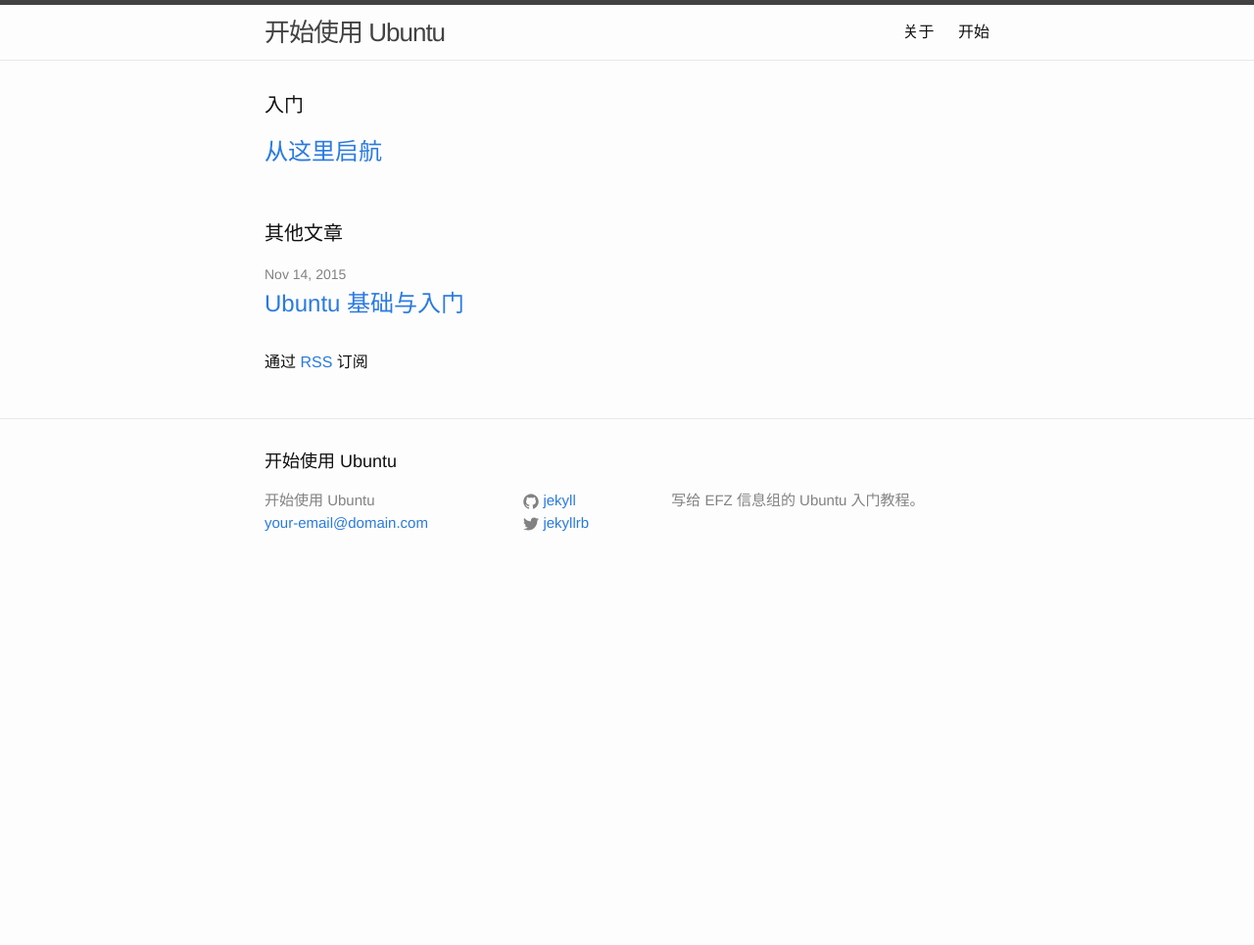
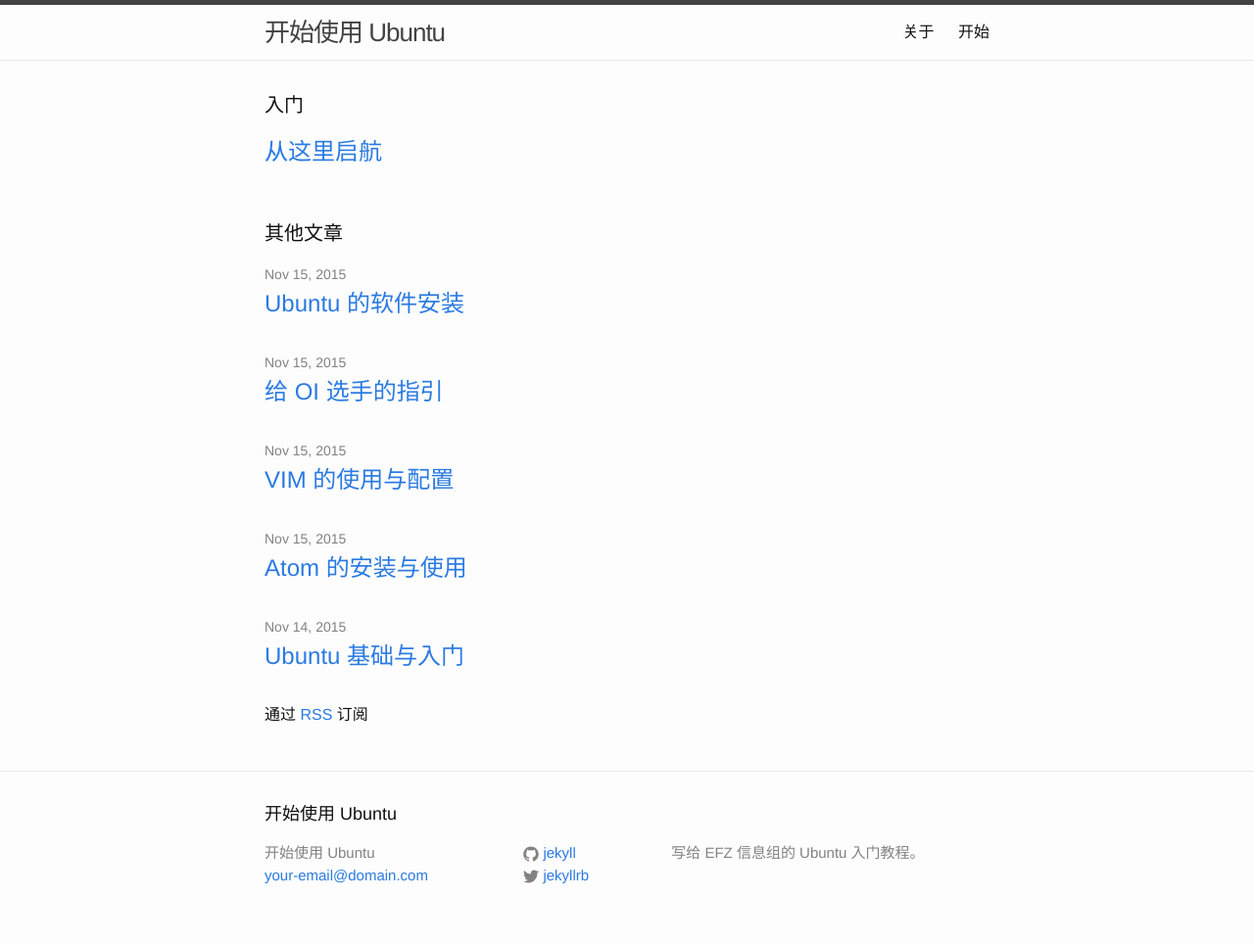
Before and after one commit to iskyzh/getting-started-with-ubuntu, a Jekyll site: the page built from index.html, in a window 1280 px wide. Shown: the whole page at 98% size. Built offline with Jekyll 4.4.1, drawn with Linux system fonts in a browser that asks for light colours; before the commit the page ends 900 px from its top, so only the background shows below that.

Commit message:
Add new pages

```diff
--- a/_posts/oi-editor-atom.md
+++ b/_posts/2015-11-15-oi-editor-atom.md
@@ -1,4 +1,10 @@
-# Atom 的安装与使用
+---
+layout: post
+title:  "Atom 的安装与使用"
+date:   2015-11-15
+categories: ubuntu
+permalink: oiers/editor/atom/
+---
 
 Atom: A hackable text editor for the 21st Century
 
@@ -16,7 +22,7 @@
     Processing triggers for desktop-file-utils (0.22-1ubuntu3) ...
     Processing triggers for mime-support (3.58ubuntu1) ...
 
-    您就可以在 Dash 中看到 Atom 了。
+您就可以在 Dash 中看到 Atom 了。
 
 ## 快速启动
 
--- a/_posts/oi-editor-vim.md
+++ b/_posts/2015-11-15-oi-editor-vim.md
@@ -1,4 +1,10 @@
-# VIM 的使用与配置
+---
+layout: post
+title:  "VIM 的使用与配置"
+date:   2015-11-15
+categories: ubuntu
+permalink: oiers/editor/vim/
+---
 
 > Vim 是从 vi 发展出来的一个文本编辑器。 代码补完、编译及错误跳转等方便编程的功能特别丰富，
 > 在程序员中被广泛使用。和 Emacs 并列成为类 Unix 系统用户最喜欢的编辑器。
--- a/_posts/oi.md
+++ b/_posts/2015-11-15-oiers.md
@@ -1,4 +1,10 @@
-# 给 OI 选手的指引
+---
+layout: post
+title:  "给 OI 选手的指引"
+date:   2015-11-15
+categories: ubuntu
+permalink: oiers/intro/
+---
 
 ## 选择您的编程环境
 
@@ -20,13 +26,13 @@
 
     $ sudo apt-get install vim
 
-详情请移步 安装和配置 vim
+详情请移步 [VIM 的使用与配置]({{ site.baseurl }}{% post_url 2015-11-15-oi-editor-vim %})
 
 ### Atom
 
 Atom 是 Github 出品的编辑器。您需要在 [https://atom.io](Atom 官网) 下载。需要翻墙。
 
-详情请移步 [Atom 的安装与使用](./oi-editor-atom.md)
+详情请移步 [Atom 的安装与使用]({{ site.baseurl }}{% post_url 2015-11-15-oi-editor-atom %})
 
 ## 编译器
 
--- a/_posts/package.md
+++ b/_posts/2015-11-15-package.md
@@ -1,4 +1,10 @@
-# Ubuntu 的软件安装
+---
+layout: post
+title:  "Ubuntu 的软件安装"
+date:   2015-11-15
+categories: ubuntu
+permalink: packages/
+---
 
 在 Ubuntu 下，您可以从 `软件源` 安装软件，或是下载 .deb 包进行软件安装。
 
--- a/intro.md
+++ b/intro.md
@@ -60,9 +60,9 @@
 
 ### [Ubuntu 基础与入门]({{ site.baseurl }}{% post_url 2015-11-14-basis %})
 
-### [Ubuntu 的软件安装]({{ site.url }}/package)
+### [Ubuntu 的软件安装]({{ site.baseurl }}{% post_url 2015-11-15-package %})
 
-### [给 OI 选手的指引]({{ site.url }}/oi)
+### [给 OI 选手的指引]({{ site.baseurl }}{% post_url 2015-11-15-oiers %})
 
 ## 协议
 
```
